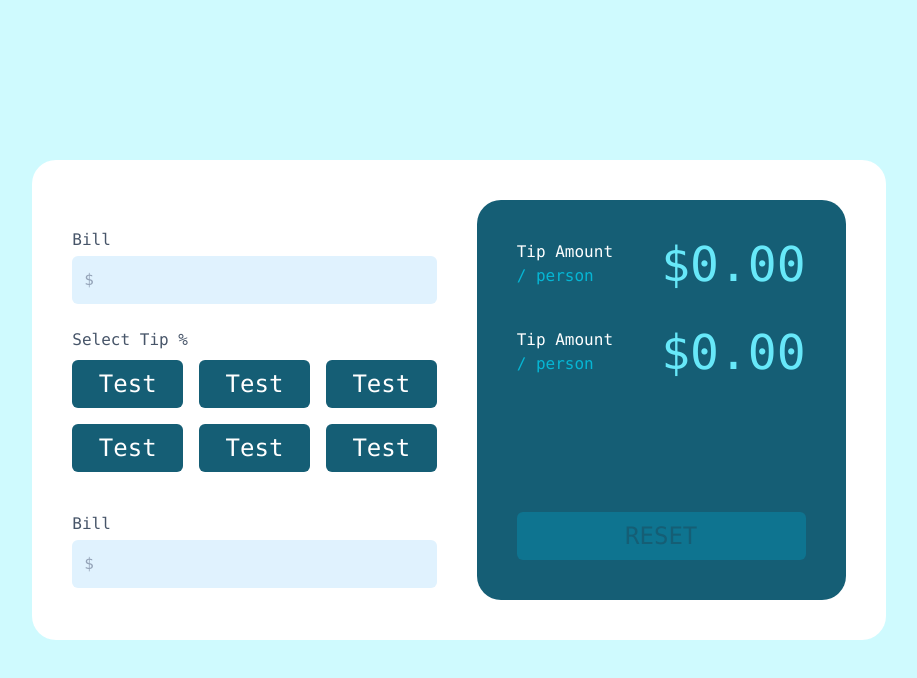
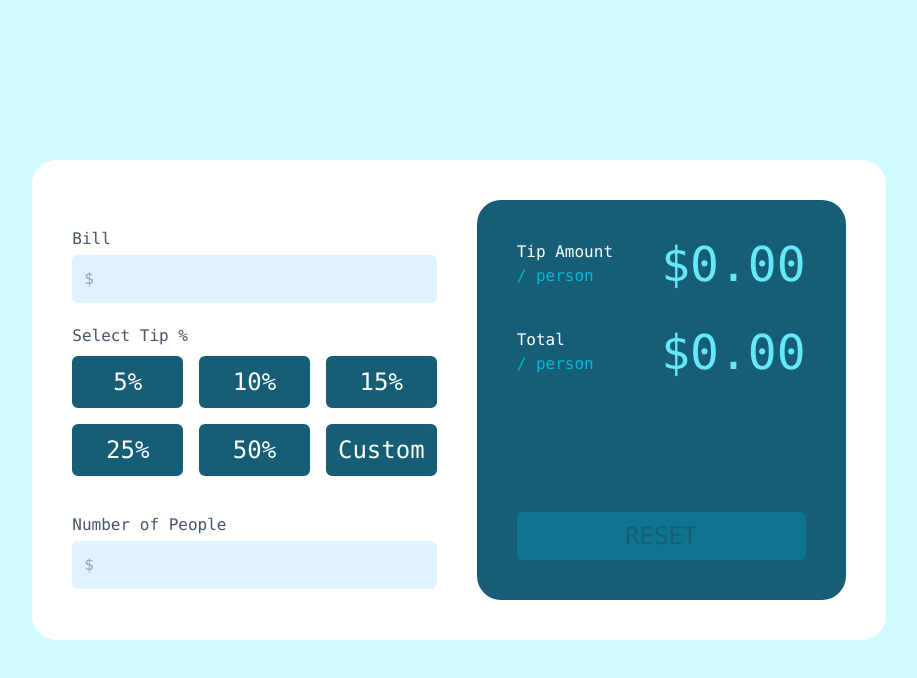
Before and after one commit to vincedefreitas/splitter, a React (Vite) app: page / in a window 1280 px wide. Shown: the top 678 px of the page, without its empty margins (181-1098 px from the left). Built offline with nearby package versions, Linux system fonts and the light colour scheme.

Commit message:
Add props to components

```diff
--- a/src/components/CalculatorDisplay/CalculatorDisplay.jsx
+++ b/src/components/CalculatorDisplay/CalculatorDisplay.jsx
@@ -5,8 +5,8 @@ function CalculatorDisplay() {
   return (
     <section className="bg-cyan-800 w-6/12 h-full rounded-3xl p-10 flex flex-col justify-between">
       <div>
-        <DisplayItem />
-        <DisplayItem />
+        <DisplayItem displayText="Tip Amount" />
+        <DisplayItem displayText="Total" />
       </div>
       <ResetButton />
     </section>
--- a/src/components/CalculatorDisplay/DisplayItem.jsx
+++ b/src/components/CalculatorDisplay/DisplayItem.jsx
@@ -1,8 +1,8 @@
-function DisplayItem() {
+function DisplayItem({ displayText }) {
   return (
     <div className="flex justify-between mb-10">
       <div>
-        <p className="text-white">Tip Amount</p>
+        <p className="text-white">{displayText}</p>
         <p className="text-cyan-500">/ person</p>
       </div>
       <p className="text-cyan-300 text-5xl">$0.00</p>
--- a/src/components/InputSection/ButtonContainer.jsx
+++ b/src/components/InputSection/ButtonContainer.jsx
@@ -5,12 +5,12 @@ function ButtonContainer() {
     <div>
       <p className="text-slate-600 mb-2">Select Tip %</p>
       <div className="grid grid-cols-3 gap-4">
-        <TipAmountButton />
-        <TipAmountButton />
-        <TipAmountButton />
-        <TipAmountButton />
-        <TipAmountButton />
-        <TipAmountButton />
+        <TipAmountButton buttonText="5%" />
+        <TipAmountButton buttonText="10%" />
+        <TipAmountButton buttonText="15%" />
+        <TipAmountButton buttonText="25%" />
+        <TipAmountButton buttonText="50%" />
+        <TipAmountButton buttonText="Custom" />
       </div>
     </div>
   );
--- a/src/components/InputSection/Input.jsx
+++ b/src/components/InputSection/Input.jsx
@@ -1,8 +1,8 @@
-function Input() {
+function Input({ labelText }) {
   return (
     <div className="mt-4 flex flex-col gap-1">
       <label htmlFor="text" className="text-slate-600">
-        Bill
+        {labelText}
       </label>
       <input
         id="text"
--- a/src/components/InputSection/InputSection.jsx
+++ b/src/components/InputSection/InputSection.jsx
@@ -4,9 +4,9 @@ import Input from "./Input";
 function InputSection() {
   return (
     <section className="w-6/12 h-full flex flex-col justify-around">
-      <Input />
+      <Input labelText="Bill" />
       <ButtonContainer />
-      <Input />
+      <Input labelText="Number of People" />
     </section>
   );
 }
--- a/src/components/InputSection/TipAmountButton.jsx
+++ b/src/components/InputSection/TipAmountButton.jsx
@@ -1,7 +1,17 @@
-function TipAmountButton() {
+function TipAmountButton({ buttonText }) {
+  let count = 0;
+
+  const handleClick = (event) => {
+    count++;
+    console.log(count);
+  };
+
   return (
-    <button className="py-2 bg-cyan-800 rounded-md text-white text-2xl">
-      Test
+    <button
+      onClick={handleClick}
+      className="py-2 bg-cyan-800 rounded-md text-white text-2xl border-2 border-cyan-800 hover:border-2 hover:border-cyan-400 transition duration-200 ease-in"
+    >
+      {buttonText}
     </button>
   );
 }
```
